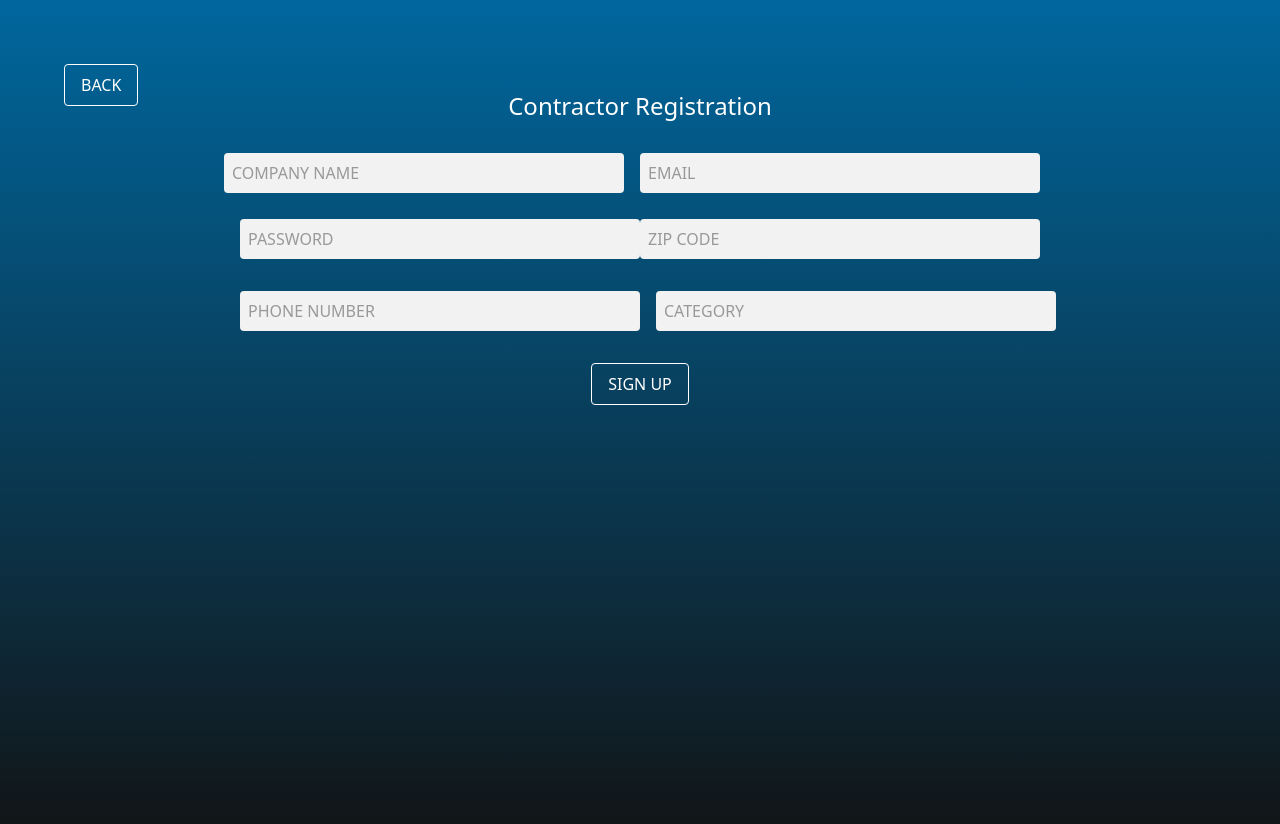
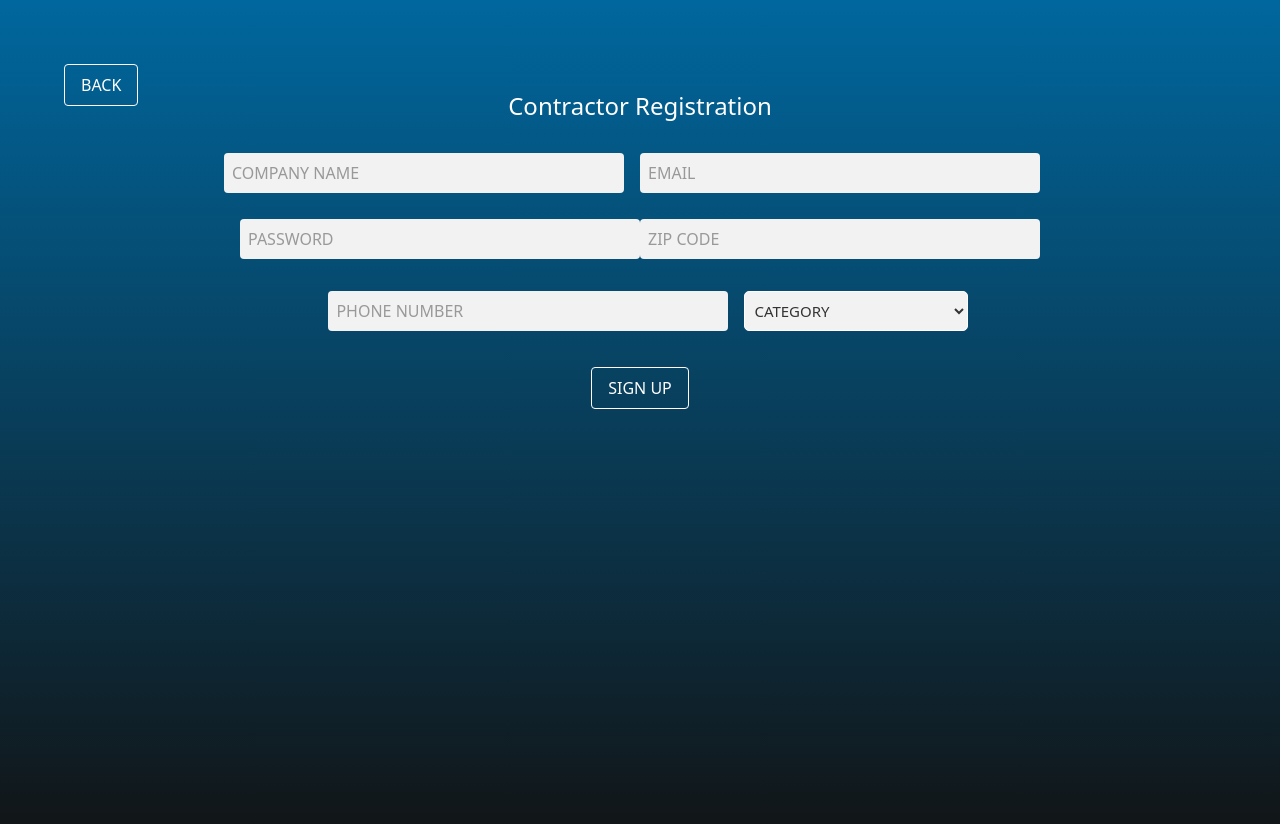
Before and after one commit to AnishG-git/TaskMatch, a React (Vite) app in the folder frontend/: page /contractor-signup in a window 1280 px wide. Shown: the top 824 px of the page. Built offline with nearby package versions, Linux system fonts and the light colour scheme.

Commit message:
fixed edge case where contractor can sign up without category, modified category to dropdown

```diff
--- a/frontend/src/Contractor/ContractorSignUp/ContractorSignUp.jsx
+++ b/frontend/src/Contractor/ContractorSignUp/ContractorSignUp.jsx
@@ -7,11 +7,12 @@ export default function ContractorSignUp() {
   const location = useLocation();
 
   const [userInfo, setUserInfo] = useState({
-    name: "",
+    company_name: "",
     email: "",
     password: "",
     zip_code: "",
     phone_number: "",
+    category: "",
   });
 
   const [signUpStatus, setSignUpStatus] = useState("");
@@ -58,7 +59,7 @@ export default function ContractorSignUp() {
       >
         BACK
       </button>
-      <h2 className="signup-title" style={{color: "white"}}>
+      <h2 className="signup-title" style={{ color: "white" }}>
         Contractor Registration
       </h2>
       <div>
@@ -75,7 +76,7 @@ export default function ContractorSignUp() {
           placeholder="EMAIL"
           className="signup-field"
           onChange={(e) => setUserInfo({ ...userInfo, email: e.target.value })}
-          style={{margin: "1rem"}}
+          style={{ margin: "1rem" }}
         />
         <input
           type="password"
@@ -102,18 +103,50 @@ export default function ContractorSignUp() {
           onChange={(e) =>
             setUserInfo({ ...userInfo, phone_number: e.target.value })
           }
-          style={{margin: "1rem"}}
+          style={{ margin: "1rem" }}
         />
-        <input
+        {/* <input
           type="text"
           placeholder="CATEGORY"
           className="signup-field"
           onChange={(e) =>
             setUserInfo({ ...userInfo, category: e.target.value })
           }
-        />
+        /> */}
+        <select
+          style={{
+            width: "20%",
+            height: "40px",
+            fontSize: "15px",
+            borderRadius: "5px",
+            border: "1px solid white",
+            padding: "5px",
+            marginBottom: "20px",
+          }}
+          className="signup-field"
+          id="category"
+          defaultValue={"none"}
+          placeholder="CATEGORY"
+          onChange={(e) => {
+            userInfo.category === "none" || userInfo.category === ""
+              ? setUserInfo({ ...userInfo, category: e.target.value })
+              : {};
+          }}
+        >
+          <option value="none" disabled hidden style={{color: "gray"}}>
+            CATEGORY
+          </option>
+          <option value="Work">Work</option>
+          <option value="Personal">Personal</option>
+          <option value="Plumbing">Plumbing</option>
+          <option value="Other">Other</option>
+        </select>
       </div>
-      <button className="back-btn" style={{ margin: "1rem" }} onClick={handleSignUp}>
+      <button
+        className="back-btn"
+        style={{ margin: "1rem" }}
+        onClick={handleSignUp}
+      >
         SIGN UP
       </button>
       <p style={{ color: "white", margin: "1rem" }}>{signUpStatus}</p>
```
Also changed, not shown: 1 other file (tests, documents, lock files or other folders).
